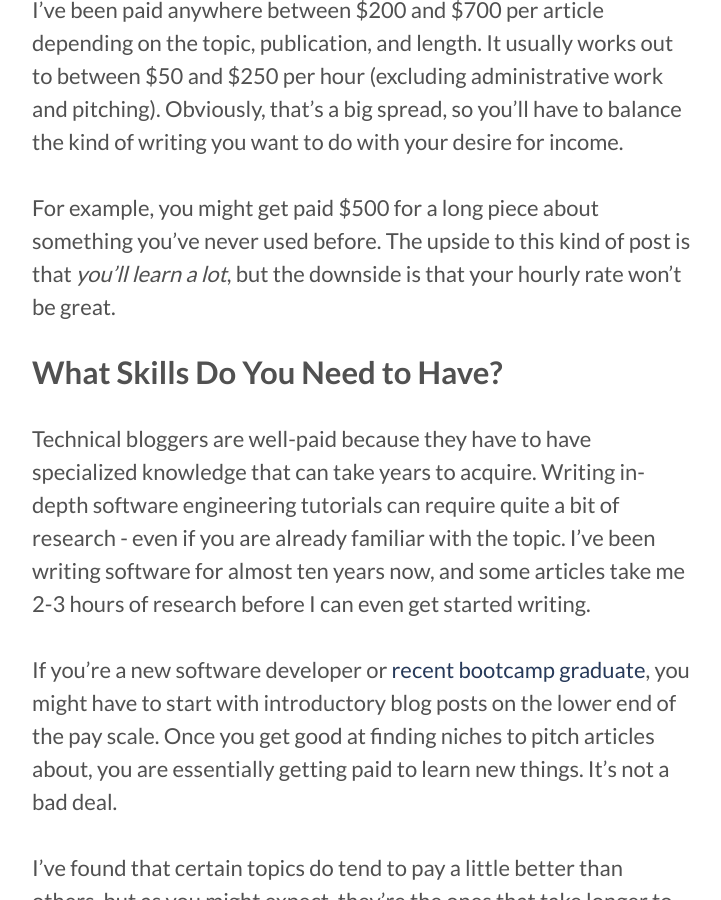
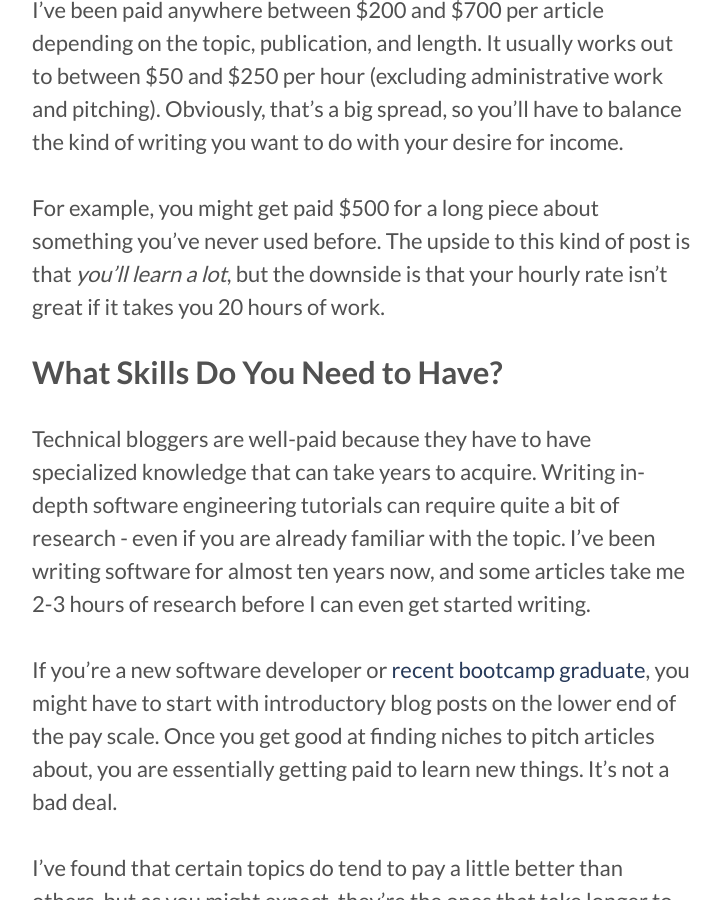
Before and after one commit to karllhughes/personal-blog-5, a Jekyll site: the page built from _posts/2020-05-26-start-freelance-blogging.markdown, in a window 1280 px wide and 900 px high, scrolled down 1919 px. Shown: the whole window, without its empty margins (278-999 px from the left). Built offline with Jekyll 4.4.1, drawn with Linux system fonts in a browser that asks for light colours.

Commit message:
Clarification

```diff
--- a/_posts/2020-05-26-start-freelance-blogging.markdown
+++ b/_posts/2020-05-26-start-freelance-blogging.markdown
@@ -15,7 +15,7 @@ This summer, I found myself with a little extra time on my hands, so I decided t
 ### How Much Does it Pay?
 Most freelance writers have a tough time making much money, but technical writing is among the highest-paid segments of the industry. I've been paid anywhere between $200 and $700 per article depending on the topic, publication, and length. It usually works out to between $50 and $250 per hour (excluding administrative work and pitching). Obviously, that's a big spread, so you'll have to balance the kind of writing you want to do with your desire for income.
 
-For example, you might get paid $500 for a long piece about something you've never used before. The upside to this kind of post is that _you'll learn a lot_, but the downside is that your hourly rate won't be great.
+For example, you might get paid $500 for a long piece about something you've never used before. The upside to this kind of post is that _you'll learn a lot_, but the downside is that your hourly rate isn't great if it takes you 20 hours of work.
 
 ### What Skills Do You Need to Have?
 Technical bloggers are well-paid because they have to have specialized knowledge that can take years to acquire. Writing in-depth software engineering tutorials can require quite a bit of research - even if you are already familiar with the topic. I've been writing software for almost ten years now, and some articles take me 2-3 hours of research before I can even get started writing.
```
